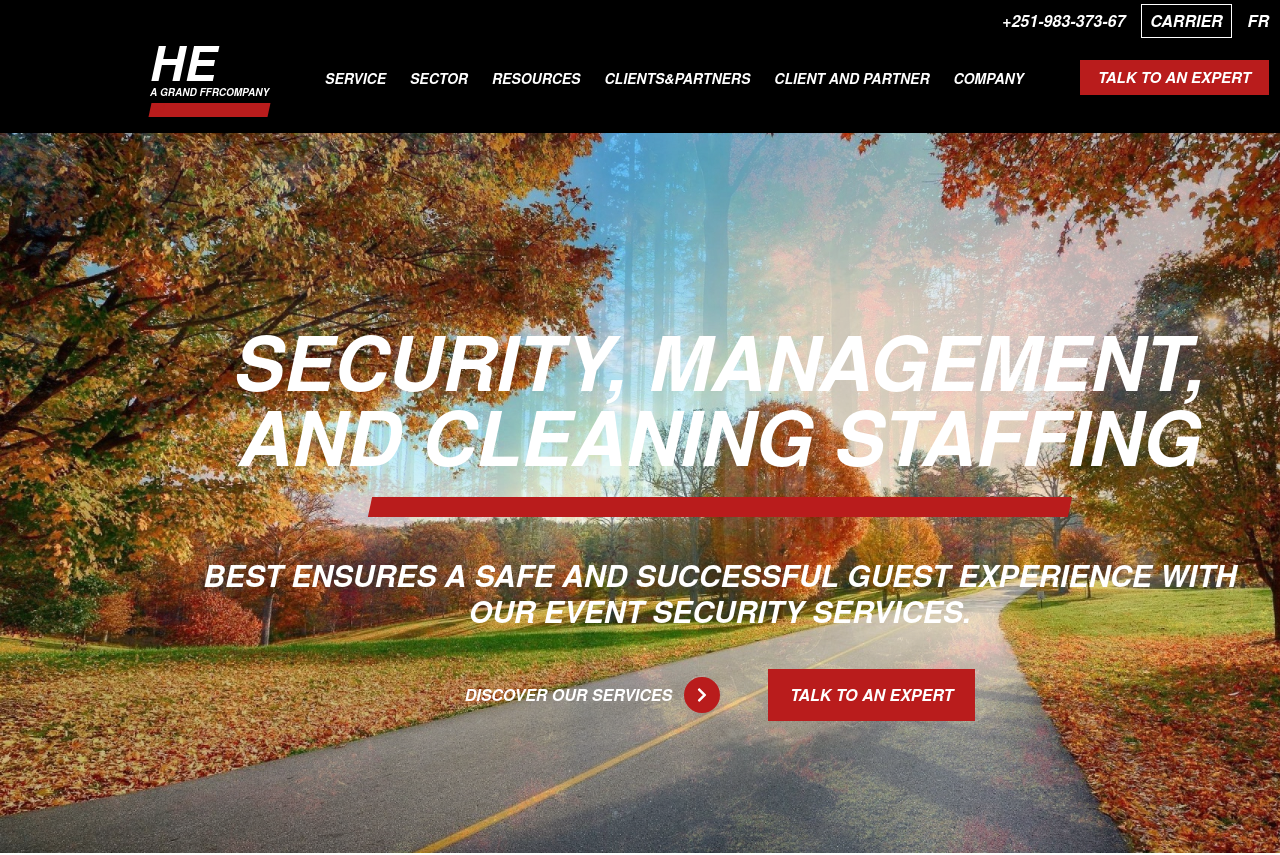
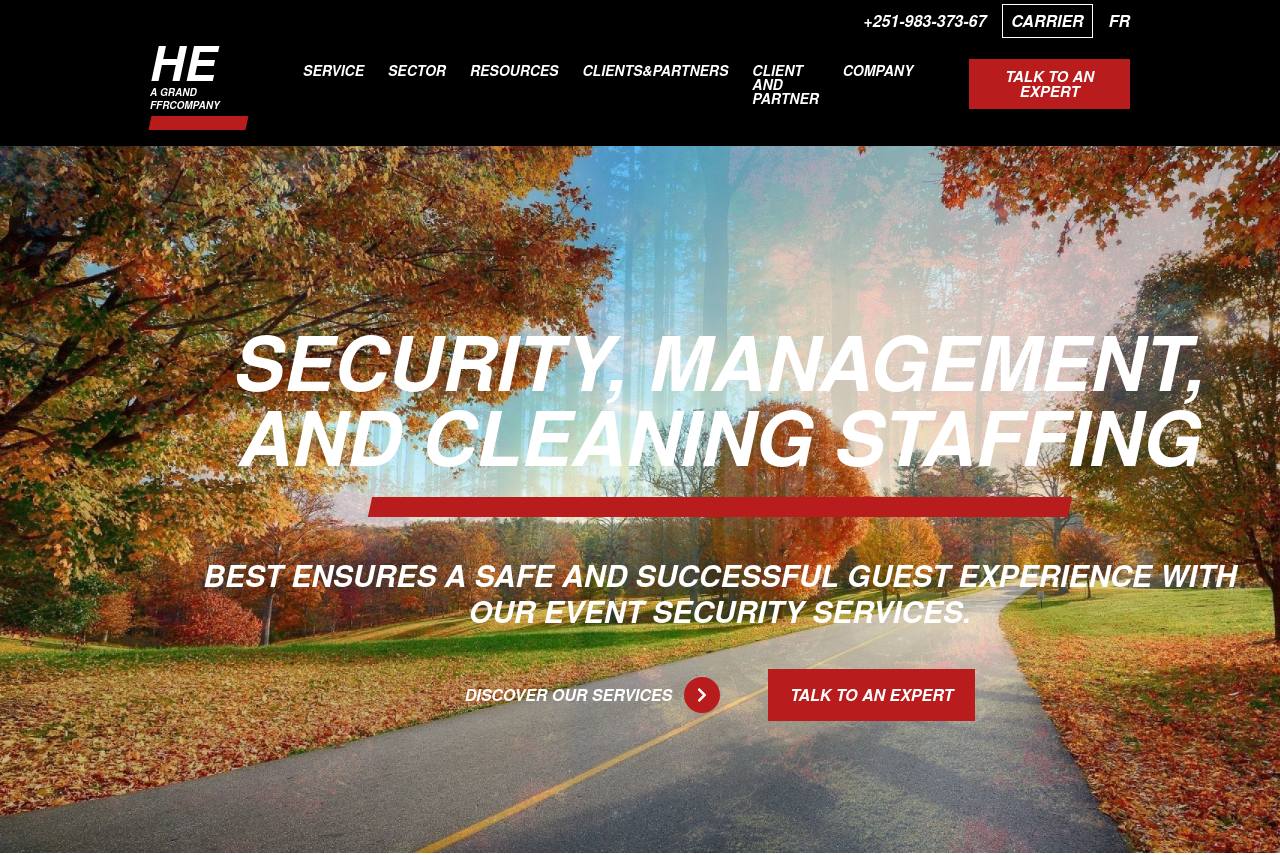
Before and after one commit to Yonas567/HE-staaffing-project, a React (Vite) app: page / in a window 1280 px wide. Shown: the top 855 px of the page. Built offline with nearby package versions, Linux system fonts and the light colour scheme.

Commit message:
# maked the header fixed.

```diff
--- a/src/components/Header.jsx
+++ b/src/components/Header.jsx
@@ -5,7 +5,7 @@ import { IoMenu } from "react-icons/io5";
 import { FaChevronRight } from "react-icons/fa";
 export default function Header({ nav, setNav }) {
   return (
-    <header className="bg-black">
+    <header className="bg-black fixed z-50 top-0 w-full left-0">
       <article className="bg-black text-white flex items-center justify-between ">
         <h1 className="text-2xl lg:text-5xl md:mr-4 block md:hidden ml-5 py-2 md:py-0">
           HE
--- a/src/pages/Home.jsx
+++ b/src/pages/Home.jsx
@@ -13,7 +13,7 @@ import { FaChevronLeft } from "react-icons/fa";
 import img1 from "/img1.jpg";
 export default function Home() {
   return (
-    <main>
+    <main className="mt-[79px] md:mt-[114px]   lg:mt-[146px] xl:mt-[133px]">
       <section className="hero contrast-100  ">
         <div className="Section_top">
           <div className=" flex flex-col justify-center items-center text-white lg:mx-40 mt-20 sm:mt-[50px] md:mt-[100px] lg:mt-[190px]">
```
